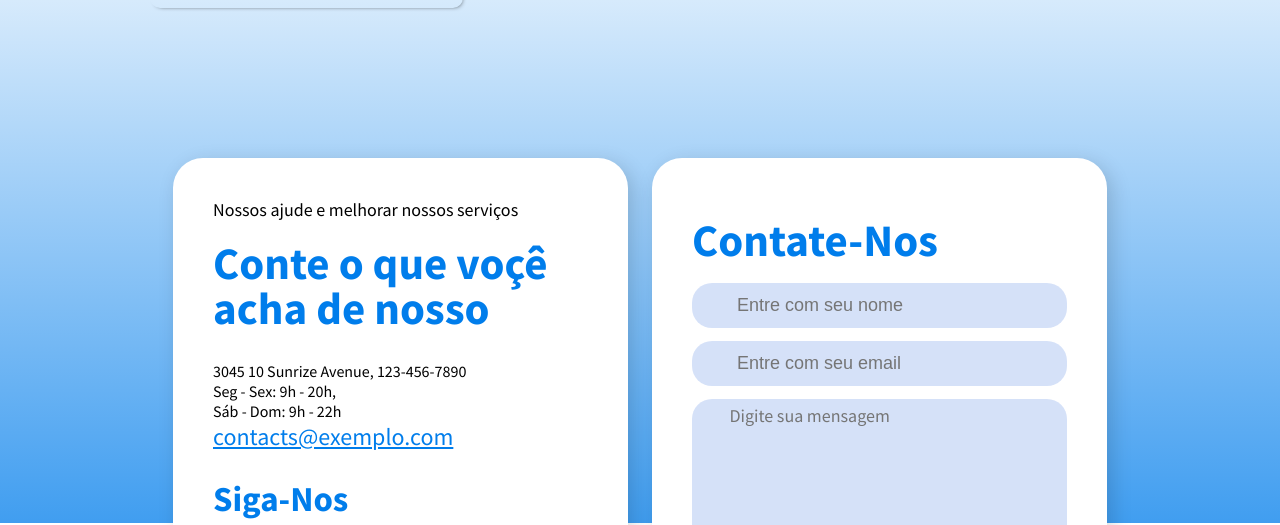
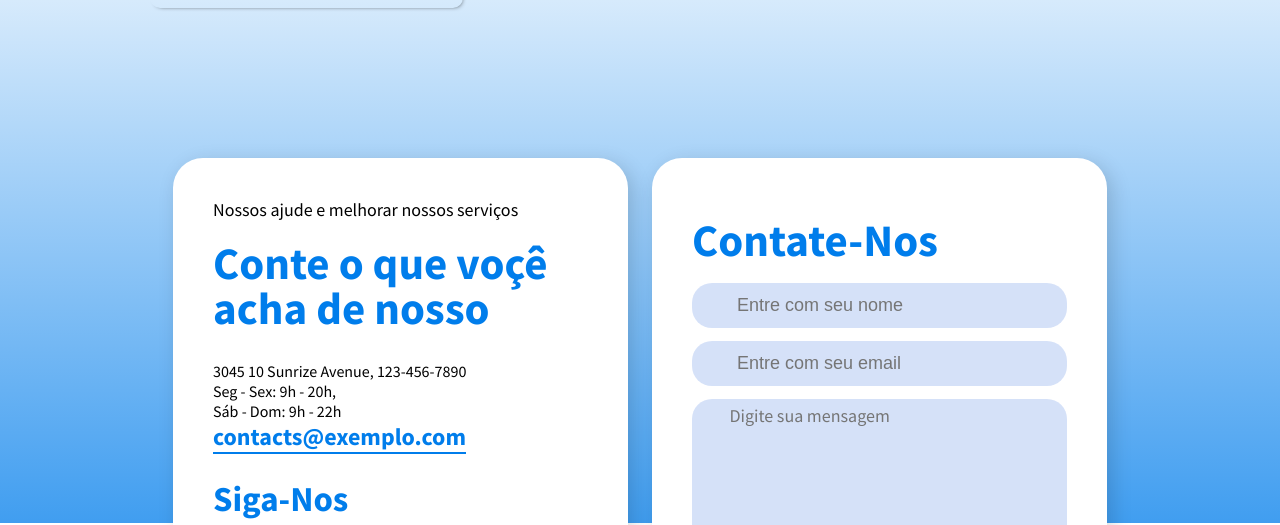
Before and after one commit to MicaelaPinheiroDS/tech-academy-desafio-modulo-v, a plain HTML site: page index.html in a window 1280 px wide. Shown: the part 1428-1953 px from the top of the page. Drawn offline with Linux system fonts and the light colour scheme.

Commit message:
improvements on link contact

```diff
--- a/assets/css/style.css
+++ b/assets/css/style.css
@@ -180,8 +180,9 @@ main .container-main img{
 }
 .info-contact a[href^="mailto"]{
     font-size: 2.4rem;
-    text-decoration: underline;
+    font-weight: bold;
     color: var(--primitive-color);
+    border-bottom: 0.2rem solid var(--primitive-color);
 }
 .social-meida ul{
     display: flex;
```
